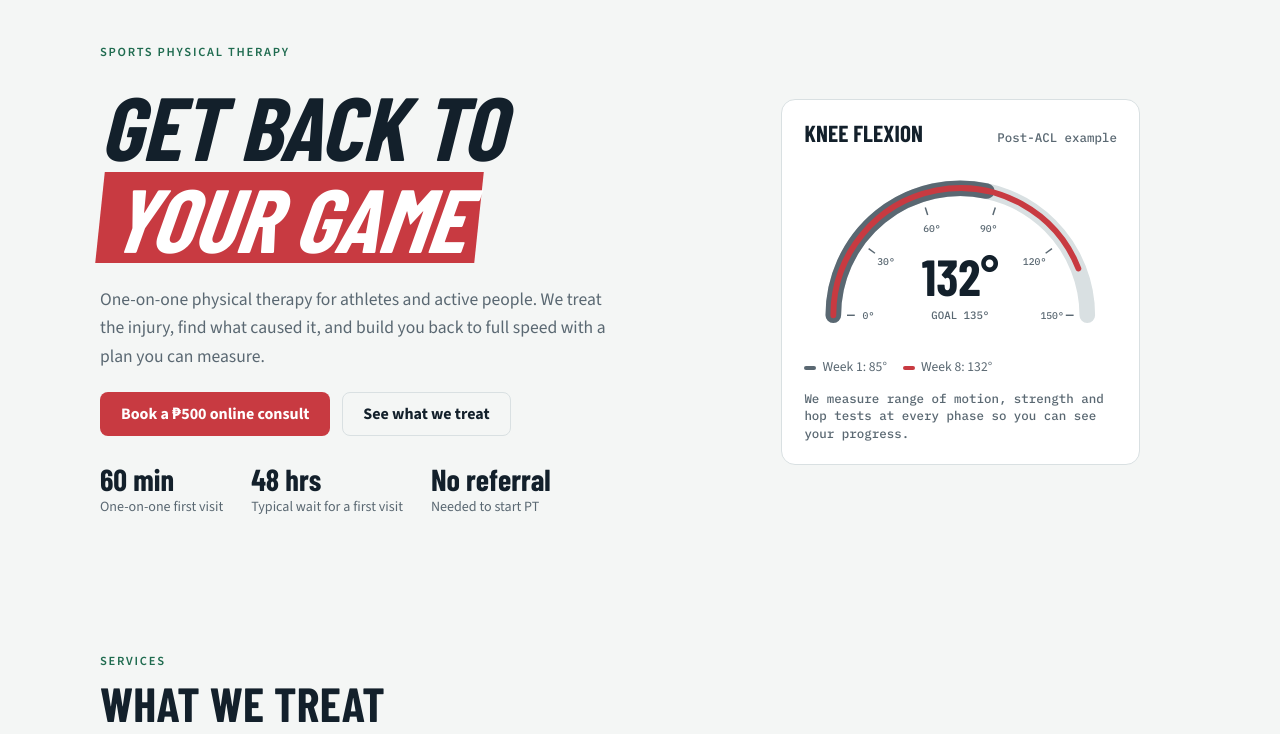
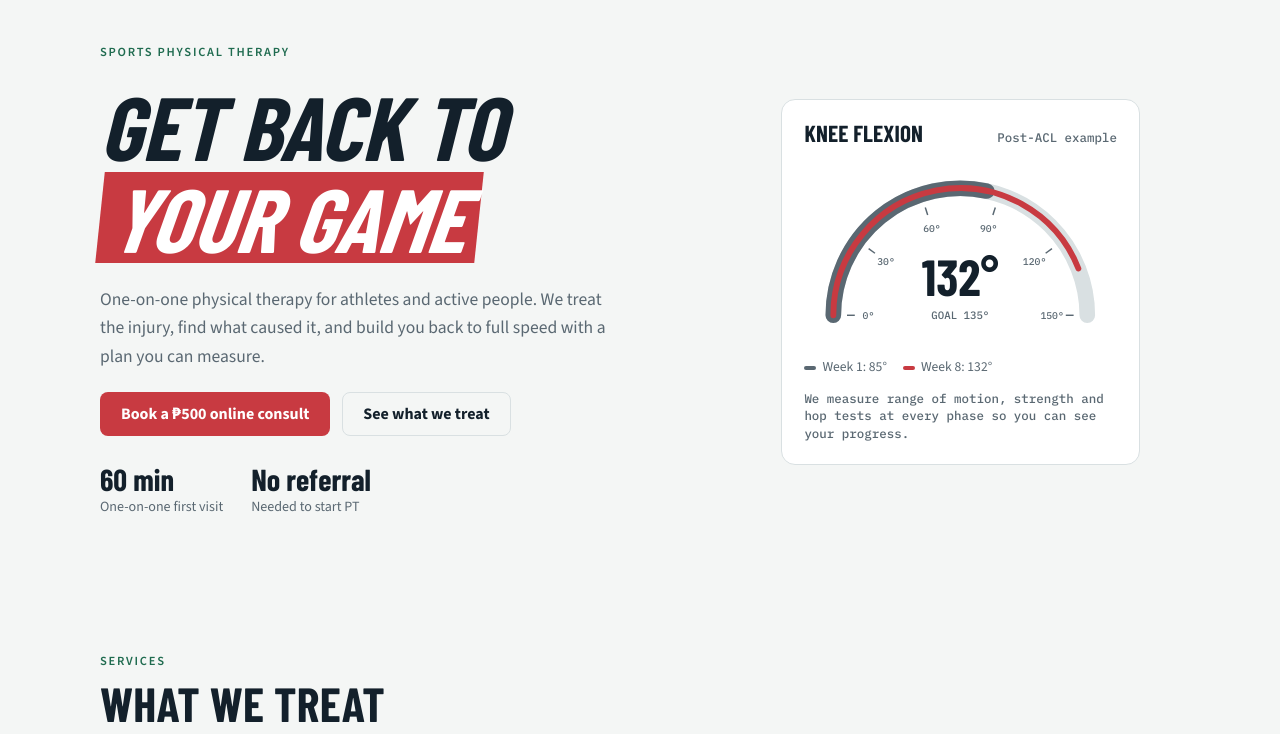
Before and after one commit to furiousdoc34/angrydoc-funnels, a plain HTML site: page index.html in a window 1280 px wide. Shown: the part 66-800 px from the top of the page. Drawn offline with nearby package versions, Linux system fonts and the light colour scheme; a web font is replaced by a local one.

Commit message:
Remove the 48-hour first-visit wait time from the homepage
Drop the hero stat so the site no longer claims a typical 48-hour wait.

```diff
--- a/index.html
+++ b/index.html
@@ -226,7 +226,6 @@ footer .wrap { display: flex; justify-content: space-between; gap: 12px; flex-wr
         </div>
         <div class="hero-facts">
           <div><b>60 min</b><span>One-on-one first visit</span></div>
-          <div><b>48 hrs</b><span>Typical wait for a first visit</span></div>
           <div><b>No referral</b><span>Needed to start PT</span></div>
         </div>
       </div>
```
